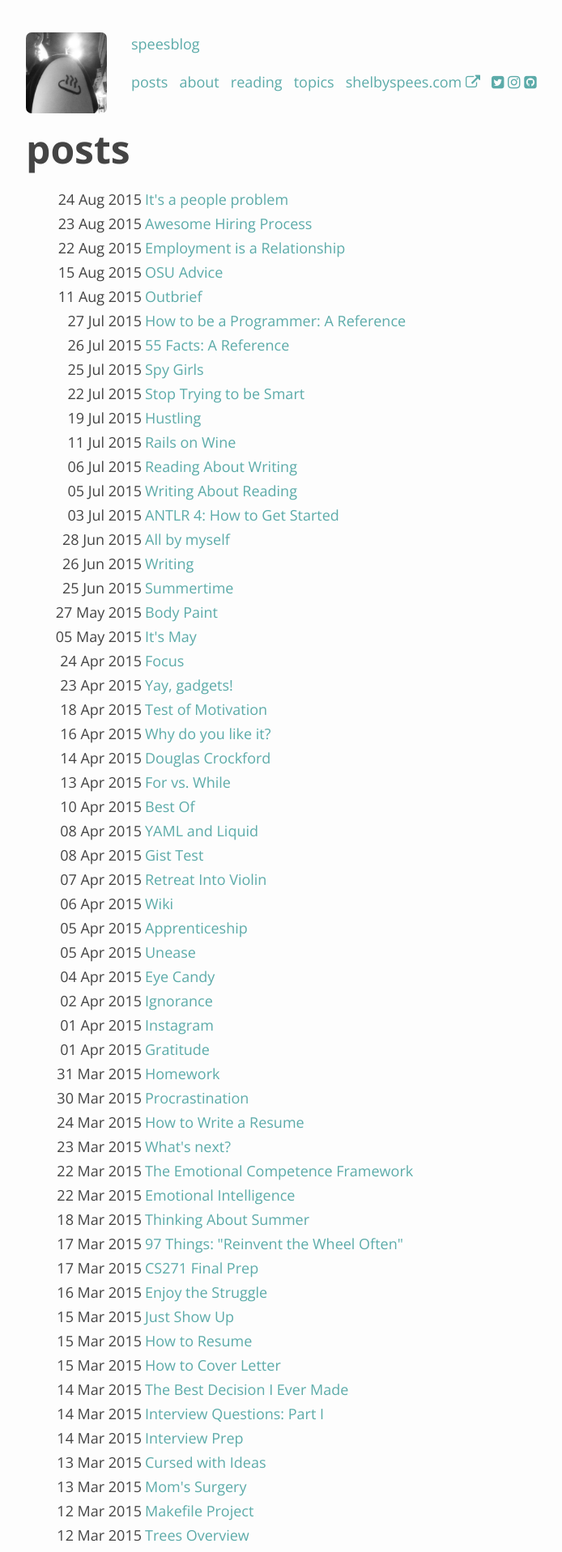
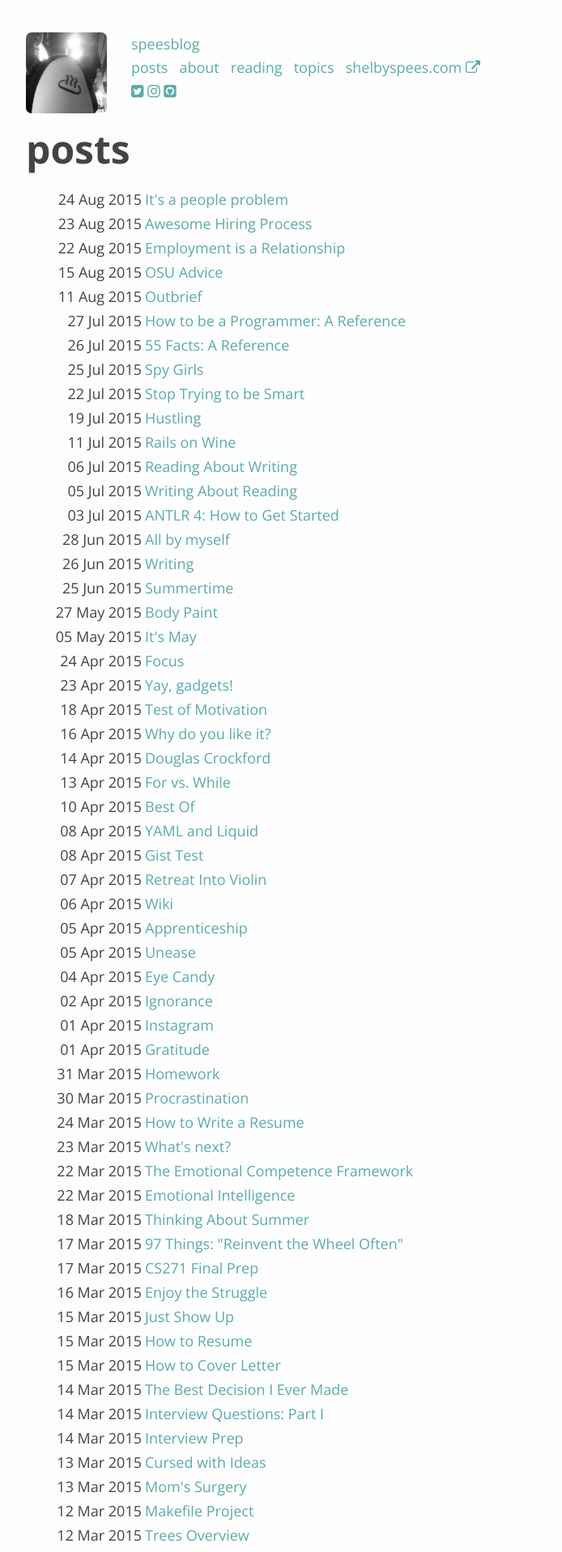
Before and after one commit to shelbyspees/speesblog, a Jekyll site: the page built from index.html, in a window 1280 px wide. Shown: the top 1917 px of the page at 81% size, without its empty margins (258-952 px from the left). Built offline with Jekyll 4.4.1, drawn with Linux system fonts in a browser that asks for light colours; nearby versions of some CDN libraries; comment, search, counter and statistics services are not loaded.

Commit message:
Fix header

```diff
--- a/_includes/header.html
+++ b/_includes/header.html
@@ -1,6 +1,6 @@
 <header>
 <div><a id="go-back-home" href="/"><img id="home-img" src="{{ site.baseurl }}/onsen.jpg" alt="onsen" width="100" height="100">
-<p>{{ site.title }}</p></a>
+<p id="home-link">{{ site.title }}</p></a>
 {% include links.html %}
 </div>
 </header>
--- a/_includes/links.html
+++ b/_includes/links.html
@@ -2,5 +2,7 @@
   {% for link in site.links %}
     <a target="{% if link.external %}_blank{% else %}_top{% endif %}" class="main" href="{{ link.url }}">{{ link.name }}</a>&nbsp;&nbsp;
   {% endfor %}
-  {% for link in site.social %} <a target="{% if link.external %}_blank{% else %}_top{% endif %}" class="main" href="{{ link.url }}">{{ link.icon }}</a>{% endfor %}
+  <br>
+  {% for link in site.social %} <a target="{% if link.external %}_blank{% else %}_top{% endif %}" class="main" href="{{ link.url }}">{{ link.icon }}</a>
+  {% endfor %}
 </div>
--- a/_layouts/default.html
+++ b/_layouts/default.html
@@ -2,7 +2,6 @@
 <html>
 
   {% include head.html %}
-  {% include JB/analytics %}
 
   <body>
 
--- a/css/style.css
+++ b/css/style.css
@@ -142,6 +142,10 @@ header {
 	min-height: 115px;
 }
 
+#home-link {
+	margin: 0;
+}
+
 footer {
 	font-size: initial;
 }
```
